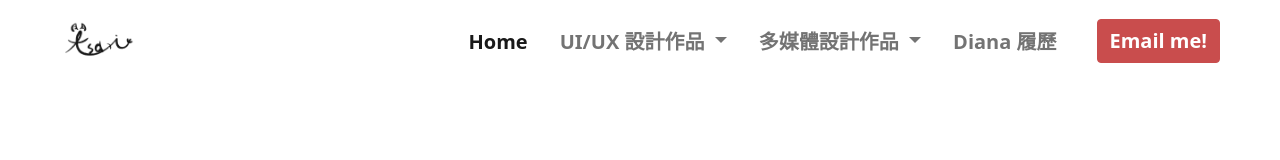
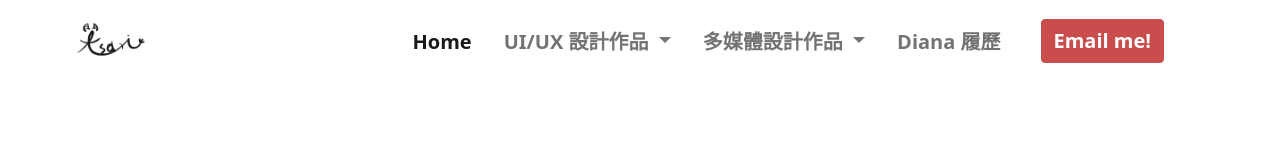
Before and after one commit to TaiwanTaipeiDiana/Dianaresume, a plain HTML site: page index.html in a window 1280 px wide. Shown: the top 160 px of the page. Drawn offline with nearby package versions, Linux system fonts and the light colour scheme.

Commit message:
Update index.html

```diff
--- a/index.html
+++ b/index.html
@@ -20,7 +20,7 @@
 
 </head>
 <body>
-  <div class="mx-5">
+  <div class="container mx-5">
     <nav class="navbar navbar-expand-xl navbar-light  ">
       <div class="container-fluid my-2">
         <a class="navbar-brand box" href="#">
```
